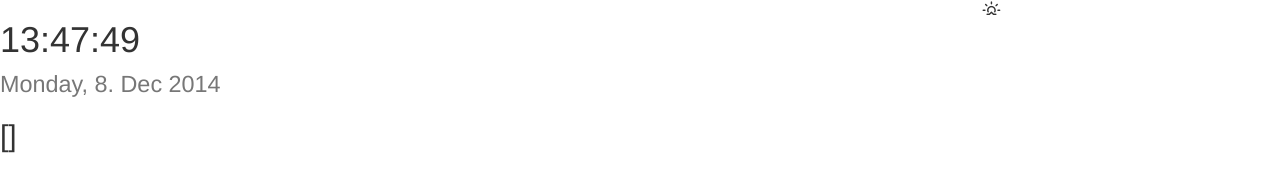
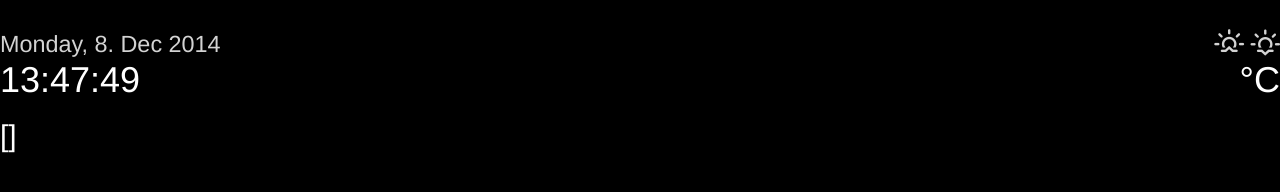
Before and after one commit to erikwittek/magicmirror, a plain HTML site: page index.html in a window 1280 px wide. Drawn offline with nearby package versions, Linux system fonts and the light colour scheme; no server answers.

Commit message:
worked on weather display

```diff
--- a/css/styles.css
+++ b/css/styles.css
@@ -1,7 +1,19 @@
-.fc td {
-	border: none;
+/* Typography
+h1 {
+	font-size: 5vh;
+}*/
+
+/* Placement */
+.top-right {
+	text-align: right;
 }
 
-.fc th {
-	border: none;
+/* Colors */
+body {
+	color: white;
+	background-color: black;
 }
+
+h1 small {
+	color: #D3D3D3;
+}
--- a/index.html
+++ b/index.html
@@ -18,16 +18,23 @@
     <div class="row">
       <div class="col-md-3">
         <div ng-controller="TimeCtrl">
-          <h1>{{ clock  | date:'HH:mm:ss'}}</br><small>{{ clock | date:'EEEE, d. MMM yyyy' }}</small></h1>
+          <h1>
+            <small>{{ clock | date:'EEEE, d. MMM yyyy' }}</small>
+            </br>
+            {{ clock  | date:'HH:mm:ss'}}
+          </h1>
         </div>
         <div ng-controller="CalendarCtrl">
             <h2> {{ events }} </h2>
         </div>
       </div>
-      <div class="col-md-3 col-md-offset-6">
+      <div class="col-md-3 col-md-offset-6 top-right">
         <div ng-controller="WeatherCtrl">
-          <p><i class="wi wi-sunrise"></i> {{ weather.sys.sunrise }} </p>
-          <h1> {{ weather.weather[0].description }} </h1>
+          <h1>
+            <small><i class="wi wi-sunrise"></i> {{ sunrise | date: 'H:m' }} <i class="wi wi-sunset"></i> {{ sunset | date: 'H:m' }} </small>
+            </br>
+            <i class="wi" ng-class="icon"></i> {{ temp }} °C
+          </h1>
         </div>
       </div>
     </div>
--- a/js/weather.js
+++ b/js/weather.js
@@ -1,13 +1,44 @@
 magic_mirror.controller('WeatherCtrl', ['$scope', '$timeout', '$http',
 function WeatherCtrl($scope, $timeout, $http) {
 	$scope.weather = "loading forecast..."; // initialise the time variable
-    $scope.tickInterval = 1800000 //ms
+	$scope.sunrise = "";
+	$scope.sunset = "";
+  $scope.temp = "";
+  $scope.icon = "";
+  $scope.tickInterval = 300000 //ms
+
+  var iconTable = {
+		'01d':'wi-day-sunny',
+		'02d':'wi-day-cloudy',
+		'03d':'wi-cloudy',
+		'04d':'wi-cloudy-windy',
+		'09d':'wi-showers',
+		'10d':'wi-rain',
+		'11d':'wi-thunderstorm',
+		'13d':'wi-snow',
+		'50d':'wi-fog',
+		'01n':'wi-night-clear',
+		'02n':'wi-night-cloudy',
+		'03n':'wi-night-cloudy',
+		'04n':'wi-night-cloudy',
+		'09n':'wi-night-showers',
+		'10n':'wi-night-rain',
+		'11n':'wi-night-thunderstorm',
+		'13n':'wi-night-snow',
+		'50n':'wi-night-alt-cloudy-windy'
+	}
 
   var tick = function() {
 		$http.get('http://api.openweathermap.org/data/2.5/weather?q=Nuremberg,de&units=metric&lang=de').
 		success(function(data, status, headers, config) {
 				console.log(data);
 				$scope.weather = angular.fromJson(data);
+
+				$scope.sunrise = $scope.weather.sys.sunrise * 1000;
+				$scope.sunset = $scope.weather.sys.sunset * 1000;
+				$scope.temp = $scope.weather.main.temp;
+
+				$scope.icon = iconTable[$scope.weather.weather[0].icon];
 		}).
 		error(function(data, status, headers, config) {
 				$scope.weather = "Uuhps";
```
Lines whose indentation alone changed are shown as unchanged.
